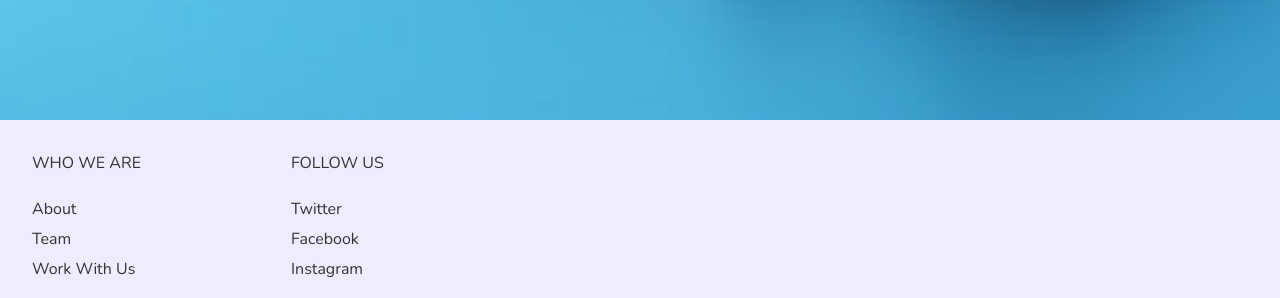
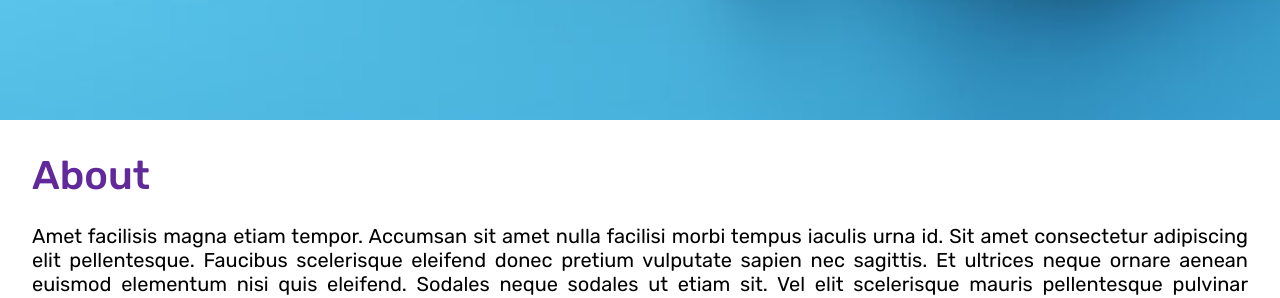
Before and after one commit to ValeriBalan/Lego-Shop, a plain HTML site: page index.html in a window 1280 px wide. Shown: the part 870-1168 px from the top of the page. Drawn offline with nearby package versions, Linux system fonts and the light colour scheme.

Commit message:
about section

```diff
--- a/css/style.css
+++ b/css/style.css
@@ -112,6 +112,38 @@ nav a:hover {
 	font-family: Nunito;
 }
 
+#About_section {
+	height: auto;
+	display: flex;
+	flex-direction: column;
+	gap: 32px;
+	max-width: 100%;
+	padding-bottom: 32px;
+}
+
+#About_section h2 {
+	color: #612999;
+	font-family: Rubik;
+	font-size: 40px;
+	font-style: normal;
+	font-weight: 500;
+	width: 136.443px;
+	height: 40px;
+	padding-top: 32px;
+}
+
+#About_section p {
+	color: #000;
+	text-align: justify;
+	font-family: Rubik;
+	font-size: 20px;
+	font-style: normal;
+	font-weight: 400;
+	display: flex;
+	gap: 24px;
+	width: auto;
+}
+
 footer {
 	background: #EFECFF;
 	width: 100%;
--- a/index.html
+++ b/index.html
@@ -33,6 +33,12 @@
                         <p>Lorem ipsum dolor sit amet, consectetur adipiscing elit, sed do eiusmod tempor incididunt ut labore et dolore magna aliqua. Dolor purus non enim praesent elementum facilisis.</p>
                     </section>
                 </section>
+            </section>
+            <section id="About_section" class="container">
+                <h2 id="About">About</h2>
+                <p>Amet facilisis magna etiam tempor. Accumsan sit amet nulla facilisi morbi tempus iaculis urna id. Sit amet consectetur adipiscing elit pellentesque. Faucibus scelerisque eleifend donec pretium vulputate sapien nec sagittis. Et ultrices neque ornare aenean euismod elementum nisi quis eleifend. Sodales neque sodales ut etiam sit. Vel elit scelerisque mauris pellentesque pulvinar pellentesque habitant. Lacus laoreet non curabitur gravida arcu ac tortor. Nulla facilisi nullam vehicula ipsum a.</p>
+                <p>Amet facilisis magna etiam tempor. Accumsan sit amet nulla facilisi morbi tempus iaculis urna id. Sit amet consectetur adipiscing elit pellentesque. Faucibus scelerisque eleifend donec pretium vulputate sapien nec sagittis. Et ultrices neque ornare aenean euismod elementum nisi quis eleifend. Sodales neque sodales ut etiam sit. Vel elit scelerisque mauris pellentesque pulvinar pellentesque habitant. Lacus laoreet non curabitur gravida arcu ac tortor. Nulla facilisi nullam vehicula ipsum a.</p>
+                <p>Amet facilisis magna etiam tempor. Accumsan sit amet nulla facilisi morbi tempus iaculis urna id. Sit amet consectetur adipiscing elit pellentesque. Faucibus scelerisque eleifend donec pretium vulputate sapien nec sagittis. Et ultrices neque ornare aenean euismod elementum nisi quis eleifend. Sodales neque sodales ut etiam sit. Vel elit scelerisque mauris pellentesque pulvinar pellentesque habitant. Lacus laoreet non curabitur gravida arcu ac tortor. Nulla facilisi nullam vehicula ipsum a.</p>
             </section>
         </main>
         <footer>
```
